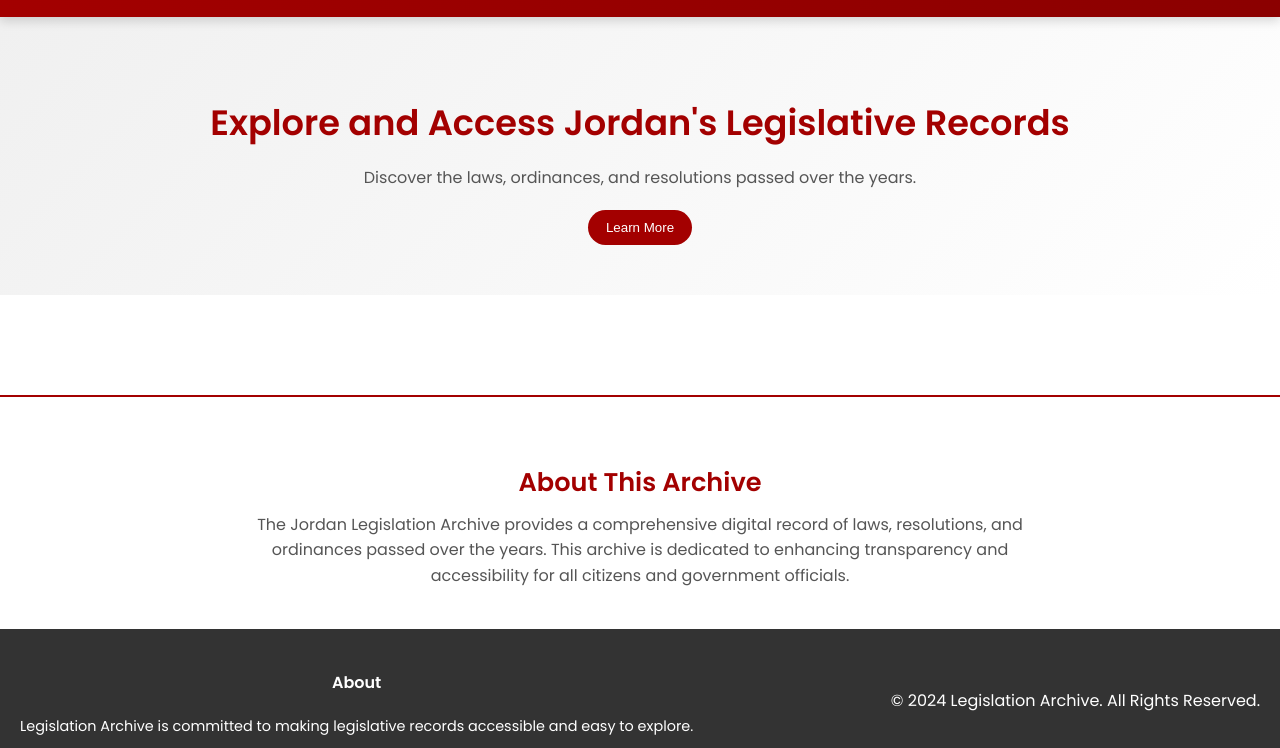
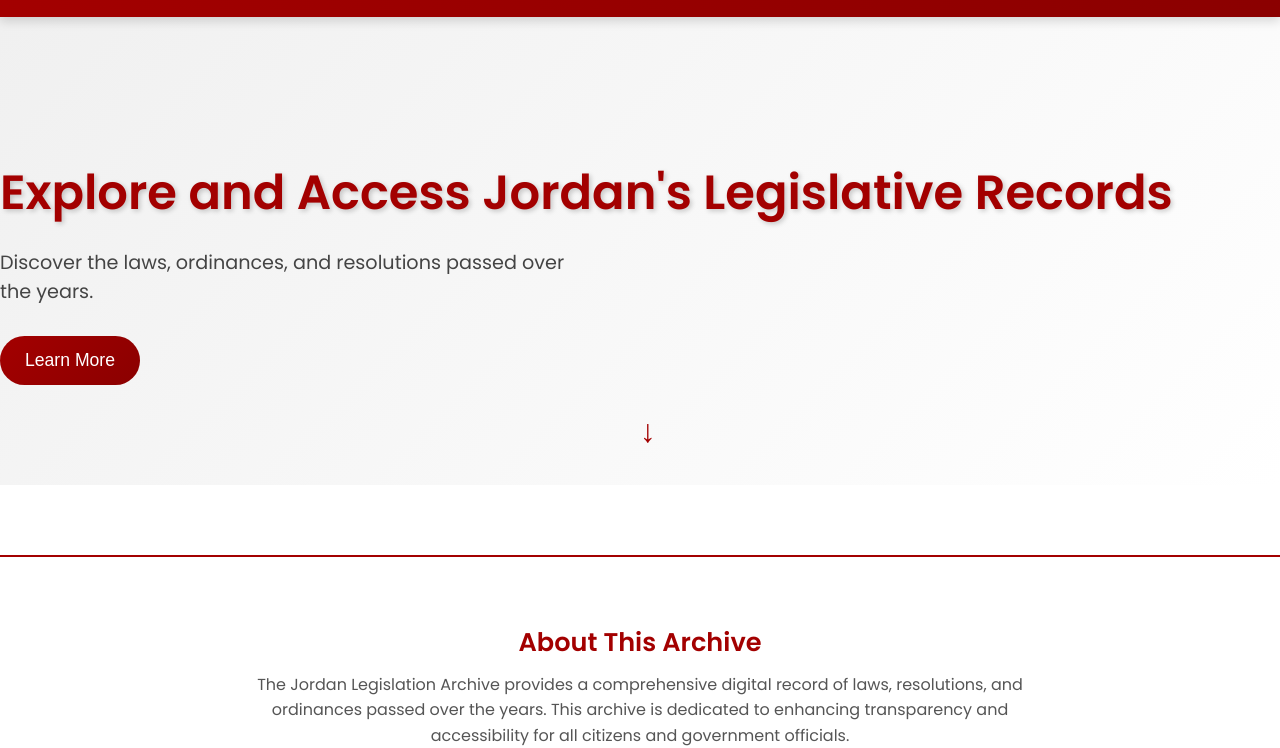
Before and after one commit to Jaizuu/SK-Archives, a plain HTML site: page index.html in a window 1280 px wide. Shown: the part 83-831 px from the top of the page. Drawn offline with Linux system fonts and the light colour scheme; no server answers.

Commit message:
Improved hero section

```diff
--- a/index.html
+++ b/index.html
@@ -49,6 +49,7 @@
             <button class="cta-button" onclick="document.getElementById('about').scrollIntoView({ behavior: 'smooth' });">
                 Learn More
             </button>
+            <div class="scroll-indicator">↓</div>
         </div>
     </section>
 
--- a/styles.css
+++ b/styles.css
@@ -89,38 +89,85 @@ select {
     color: #333;
 }
 
-/* Hero Section */
+/* Hero Section Enhancements */
 .hero-section {
     background: linear-gradient(135deg, #f0f0f0, #ffffff);
-    padding: 50px 0;
-    text-align: center;
+    padding: 100px 0; /* Increased padding for spaciousness */
+    display: flex;
+    justify-content: space-between;
+    align-items: center;
+    position: relative;
+    overflow: hidden;
+}
+
+/* Background Animation */
+.hero-section::before {
+    content: "";
+    position: absolute;
+    top: 0;
+    left: 0;
+    width: 100%;
+    height: 100%;
+    background: linear-gradient(-45deg, #f8f8f8, #ffffff, #f0f0f0, #ffffff);
+    background-size: 400% 400%;
+    animation: gradientAnimation 15s ease infinite;
+    z-index: -1;
+}
+
+@keyframes gradientAnimation {
+    0% { background-position: 0% 50%; }
+    50% { background-position: 100% 50%; }
+    100% { background-position: 0% 50%; }
+}
+
+/* CTA Button Enhancements */
+.cta-button {
+    background-color: #a30000;
+    background-image: linear-gradient(135deg, #a30000, #8b0000);
+    color: #ffffff;
+    padding: 14px 25px;
+    border: none;
+    border-radius: 30px;
+    cursor: pointer;
+    transition: all 0.3s ease;
+    font-size: 1.1rem;
+}
+
+.cta-button:hover {
+    background-image: linear-gradient(135deg, #8b0000, #900000);
+    transform: scale(1.05);
+}
+
+/* Hero Content Adjustments */
+.hero-content h2 {
+    font-size: 3rem; /* Larger text for headline */
+    font-weight: 600;
+    color: #a30000;
+    text-shadow: 2px 2px 5px rgba(0, 0, 0, 0.2);
+    margin-bottom: 15px;
+}
+
+.hero-content p {
+    font-size: 1.2rem;
+    color: #444444;
+    max-width: 600px;
     margin-bottom: 30px;
 }
 
-.hero-content h2 {
-    font-size: 2.2rem;
+/* Scroll Indicator */
+.scroll-indicator {
+    position: absolute;
+    bottom: 20px;
+    left: 50%;
+    transform: translateX(-50%);
+    font-size: 2rem;
     color: #a30000;
-    margin-bottom: 10px;
+    animation: bounce 2s infinite;
 }
 
-.hero-content p {
-    color: #555555;
-    margin-bottom: 20px;
-    font-size: 1rem;
-}
-
-.cta-button {
-    background-color: #a30000;
-    color: #ffffff;
-    padding: 10px 18px;
-    border: none;
-    border-radius: 20px;
-    cursor: pointer;
-    transition: background-color 0.3s;
-}
-
-.cta-button:hover {
-    background-color: #900000;
+@keyframes bounce {
+    0%, 100% { transform: translateY(0); }
+    50% { transform: translateY(-10px); }
 }
 
 /* Document Grid */
```
